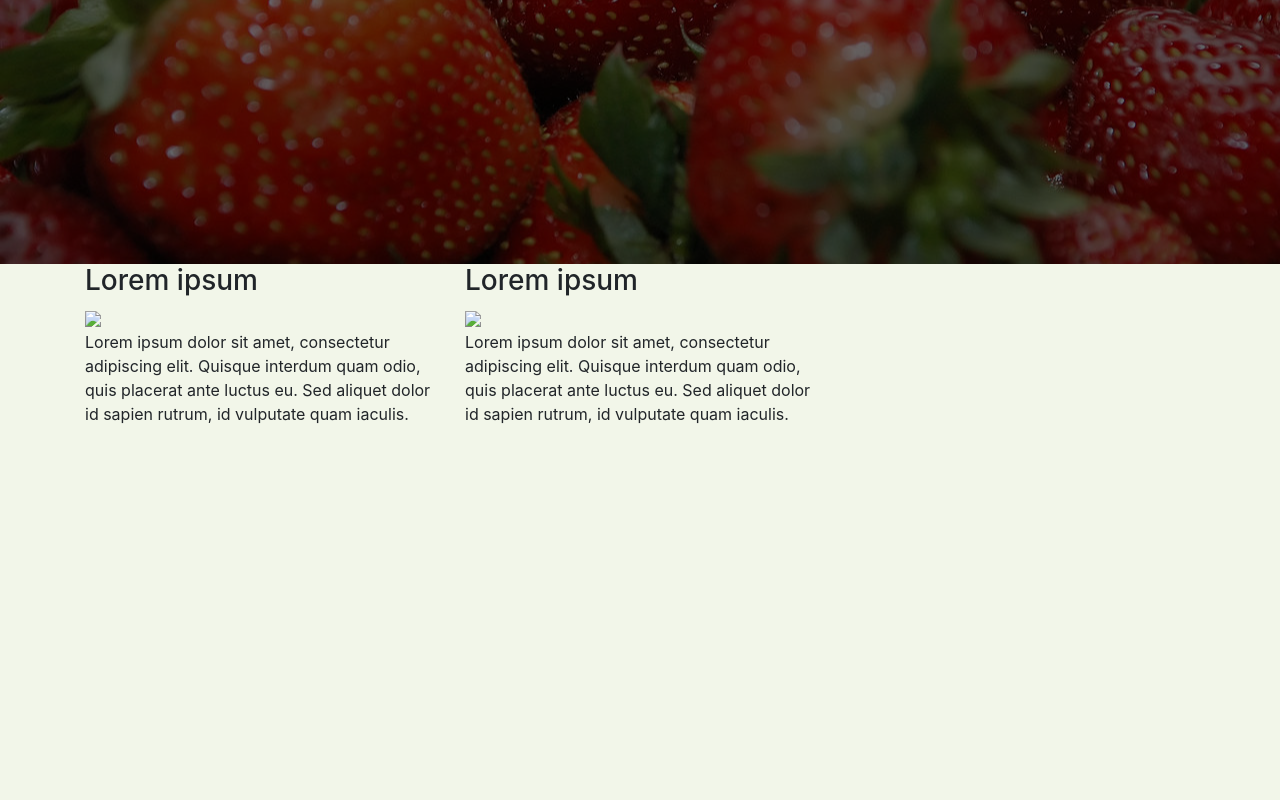
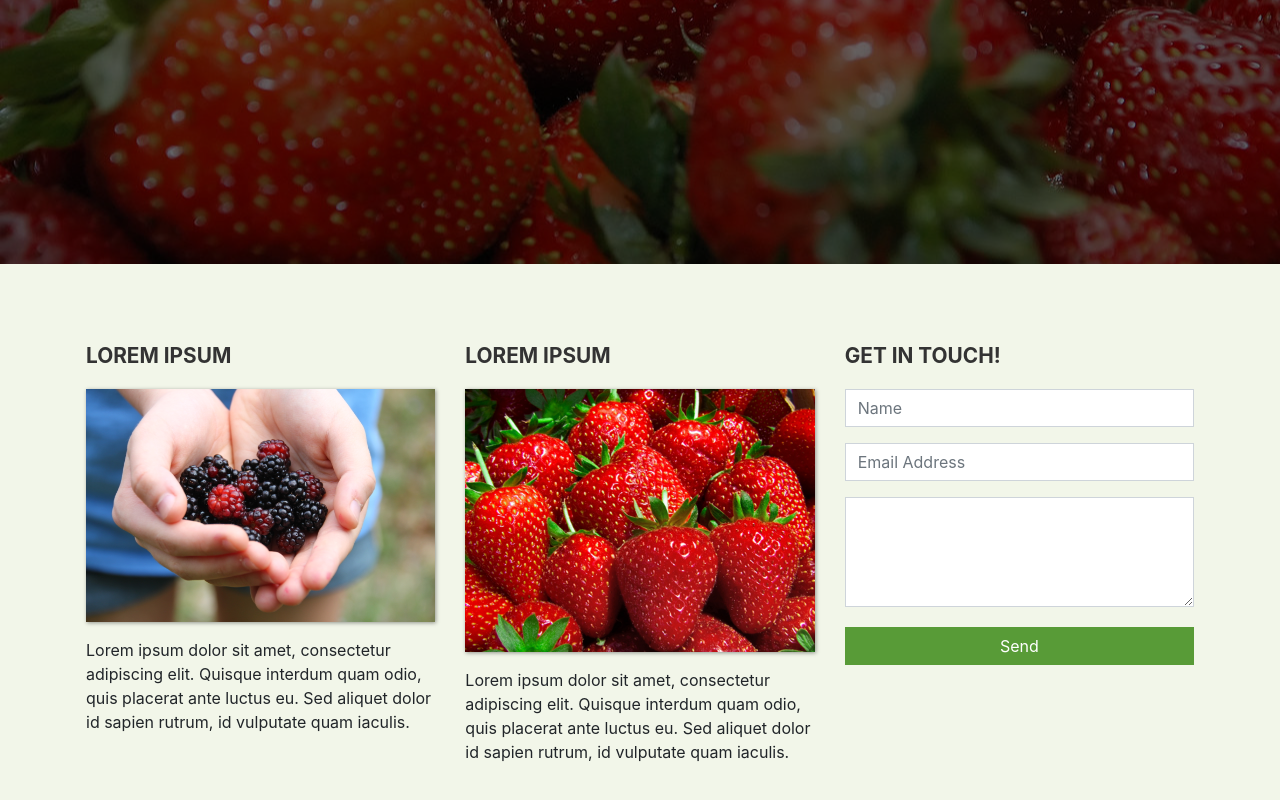
Before and after one commit to r-keegan/Bootstrap, a plain HTML site: page index.html in a window 1280 px wide. Shown: the part 492-1292 px from the top of the page. Before the commit the page ends 934 px from the top, so only its background shows below. Drawn offline with Linux system fonts and the light colour scheme.

Commit message:
Contact form

```diff
--- a/index.html
+++ b/index.html
@@ -46,15 +46,26 @@
     <div class="row">
         <div class="col-lg-4 col-md-4 col-sm-12">
             <h3 class="feature-title">Lorem ipsum</h3>
-            <img src="images/column-1.jpg" class="img-fluid">
+            <img src="images/Blackberries.jpg" class="img-fluid">
             <p>Lorem ipsum dolor sit amet, consectetur adipiscing elit. Quisque interdum quam odio, quis placerat ante luctus eu. Sed aliquet dolor id sapien rutrum, id vulputate quam iaculis.</p>
         </div>
         <div class="col-lg-4 col-md-4 col-sm-12">
             <h3 class="feature-title">Lorem ipsum</h3>
-            <img src="images/column-2.jpg" class="img-fluid">
+            <img src="images/strawberries.jpg" class="img-fluid">
             <p>Lorem ipsum dolor sit amet, consectetur adipiscing elit. Quisque interdum quam odio, quis placerat ante luctus eu. Sed aliquet dolor id sapien rutrum, id vulputate quam iaculis.</p>
         </div>
         <div class="col-lg-4 col-md-4 col-sm-12">
+            <h3 class="feature-title">Get in Touch!</h3>
+            <div class="form-group">
+                <input type="text" class="form-control" placeholder="Name" name="">
+            </div>
+            <div class="form-group">
+                <input type="email" class="form-control" placeholder="Email Address" name="email">
+            </div>
+            <div class="form-group">
+                <textarea class="form-control" rows="4"></textarea>
+            </div>
+            <input type="submit" class="btn btn-secondary btn-block" value="Send" name="">
         </div>
     </div>
 </div>
--- a/main.css
+++ b/main.css
@@ -62,3 +62,35 @@ body {
     background:#fff;
     color:#000;
 }
+.features {
+    margin: 4em auto;
+    padding: 1em;
+    position: relative;
+}
+.feature-title {
+    color: #333;
+    font-size: 1.3rem;
+    font-weight: 700;
+    margin-bottom: 20px;
+    text-transform: uppercase;
+}
+.features img {
+    -webkit-box-shadow: 1px 1px 4px rgba(0, 0, 0, 0.4);
+    -moz-box-shadow: 1px 1px 4px rgba(0, 0, 0, 0.4);
+    box-shadow: 1px 1px 4px rgba(0, 0, 0, 0.4);
+    margin-bottom: 16px;
+}
+.features .form-control,
+.features input {
+    border-radius: 0;
+}
+.features .btn {
+    background-color: #589b37;
+    border: 1px solid #589b37;
+    color: #fff;
+    margin-top: 20px;
+}
+.features .btn:hover {
+    background-color: #333;
+    border: 1px solid #333;
+}
```
Also changed, not shown: images/Blackberries.jpg (added).
